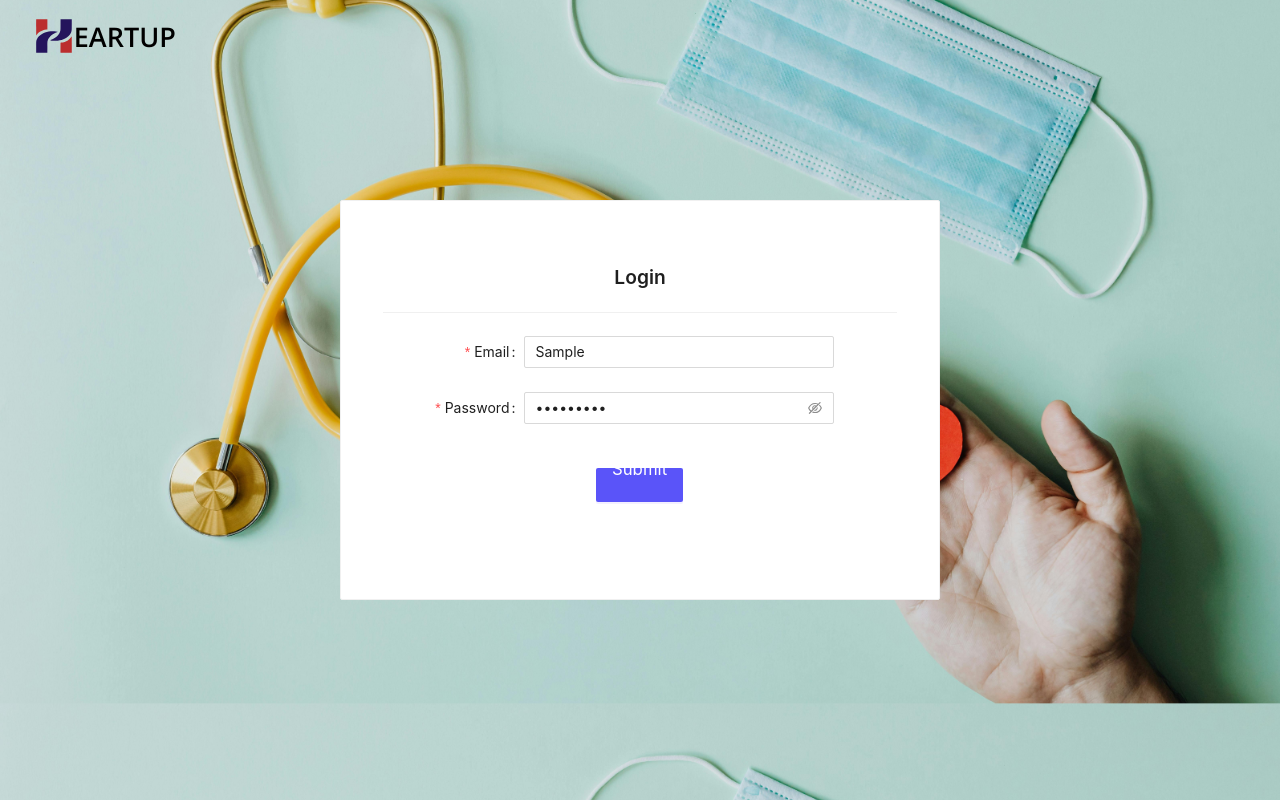
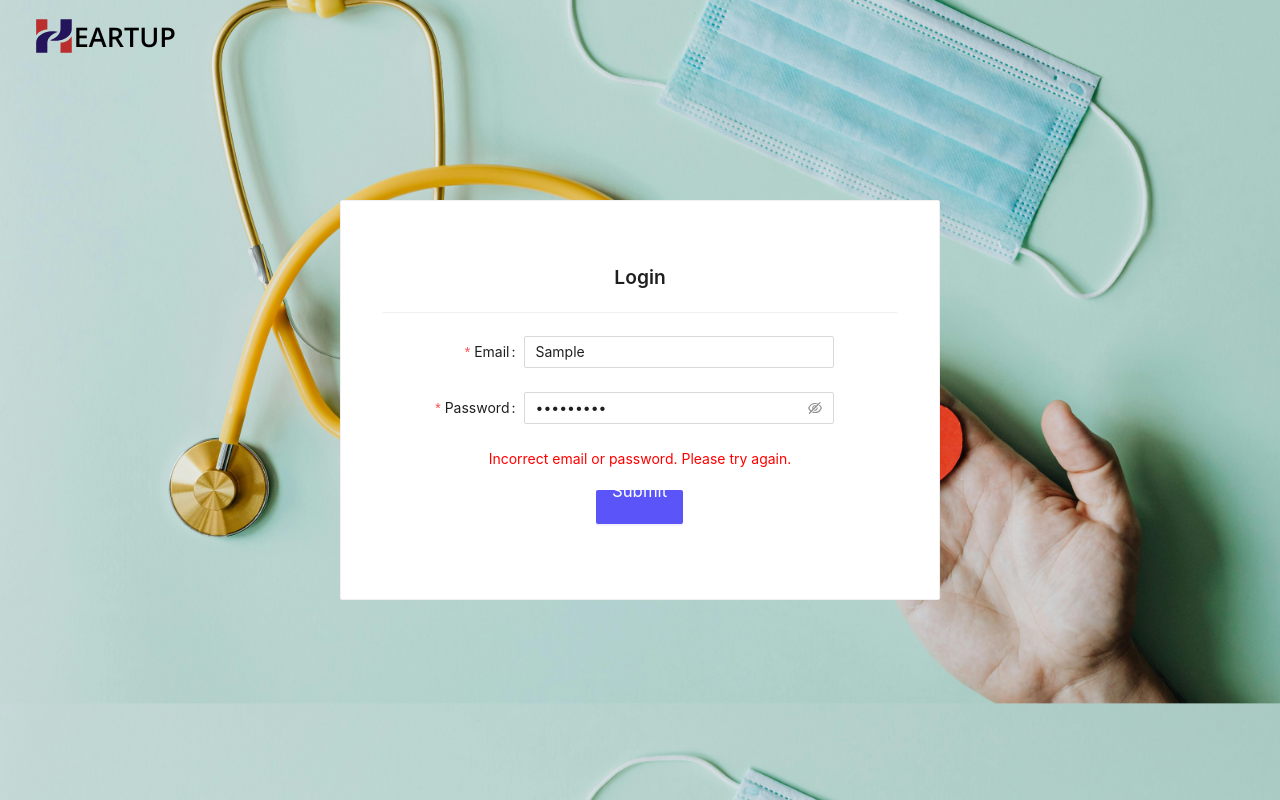
Before and after one commit to m-nurbek/HeartUpFrontend, a React (Vite) app: page /login in a window 1280 px wide. Both pictures are taken after typing "Sample", "Sample123" into the empty fields and a click on the button "Submit". Built offline with nearby package versions, Linux system fonts and the light colour scheme; no server answers.

Commit message:
fixes to authentication

```diff
--- a/src/api/axiosConfig.jsx
+++ b/src/api/axiosConfig.jsx
@@ -1,5 +1,9 @@
 import axios from 'axios';
 import { refreshToken } from "./handleAuthentication.jsx";
+
+const axiosRequest = axios.create({
+    baseURL: 'http://localhost:8000',
+});
 
 let isRefreshing = false;
 let failedQueue = [];
@@ -15,10 +19,6 @@ const processQueue = (error, token = null) => {
 
     failedQueue = [];
 };
-
-const axiosRequest = axios.create({
-    baseURL: 'http://localhost:8000',
-});
 
 axiosRequest.interceptors.response.use(
     (response) => response,
@@ -40,23 +40,22 @@ axiosRequest.interceptors.response.use(
             isRefreshing = true;
 
             return new Promise(function(resolve, reject) {
-                refreshToken().then(({data}) => {
-                    resolve(data);
-                    axiosRequest.defaults.headers.common['Authorization'] = 'Bearer ' + data.token;
-                    originalRequest.headers['Authorization'] = 'Bearer ' + data.token;
-                    processQueue(null, data.token);
+                refreshToken().then((token) => {
+                    resolve(token);
+                    axiosRequest.defaults.headers.common['Authorization'] = 'Bearer ' + token;
+                    originalRequest.headers['Authorization'] = 'Bearer ' + token;
+                    processQueue(null, token);
                     return axiosRequest(originalRequest);
                 }).catch((err) => {
                     reject(err);
                     processQueue(err, null);
                     return Promise.reject(err);
-                }).then((result) => {
-                    resolve(result);
                 }).finally(() => {
                     isRefreshing = false;
                 });
             });
         }
+
         return Promise.reject(error);
     },
 );
--- a/src/api/handleAuthentication.jsx
+++ b/src/api/handleAuthentication.jsx
@@ -91,6 +91,7 @@ export const refreshToken = async () => {
         // Redirect to login page
         window.location.href = "/login";
     }
+    return null;
 }
 
 export const getAccessToken = () => {
--- a/src/pages/LoginPage.jsx
+++ b/src/pages/LoginPage.jsx
@@ -2,10 +2,12 @@ import {Button, Card, Form, Input} from "antd";
 import Navbar from "../components/Navbar";
 import {useLogin} from "../api/handleAuthentication.jsx";
 import {useNavigate} from "react-router-dom";
+import {useState} from "react";
 
 
 export default function LoginPage() {
     const navigate = useNavigate();
+    const [errorMessage, setErrorMessage] = useState(null);
 
     const login = useLogin();
 
@@ -14,7 +16,6 @@ export default function LoginPage() {
         const {email, password} = values;
         try {
             const response = await login(email, password);
-            console.log("Success:", response);
 
             if (response.role === 'DOCTOR') {
                 navigate("/my/doctors")
@@ -22,7 +23,7 @@ export default function LoginPage() {
                 navigate("/my/patients")
             }
         } catch (error) {
-            console.log("Failed:", error);
+            setErrorMessage('Incorrect email or password. Please try again.')
         }
     };
 
@@ -78,6 +79,12 @@ export default function LoginPage() {
                         >
                             <Input.Password/>
                         </Form.Item>
+                        {errorMessage && <div style={{
+                            color: 'red',
+                            margin: '0 auto',
+                            marginTop: '10px',
+                            width: 'fit-content'
+                        }}>{errorMessage}</div>}
                         <Form.Item
                             wrapperCol={{
                                 offset: 8,
@@ -88,6 +95,7 @@ export default function LoginPage() {
                                 Submit
                             </Button>
                         </Form.Item>
+
                     </Form>
                 </Card>
             </div>
--- a/src/pages/personal_pages/MyDoctorPage.jsx
+++ b/src/pages/personal_pages/MyDoctorPage.jsx
@@ -38,7 +38,8 @@ export default function MyDoctorPage() {
         const fetchData = async () => {
             setUser(await getMyUserInfo());
             setDoctor(await getPersonalDoctorInfo());
-            setMyTimeSlots(await getMyTimeSlotsDoctor());
+            const timeSlots = await getMyTimeSlotsDoctor();
+            setMyTimeSlots(Array.isArray(timeSlots) ? timeSlots : []);
         };
 
         fetchData();
```
